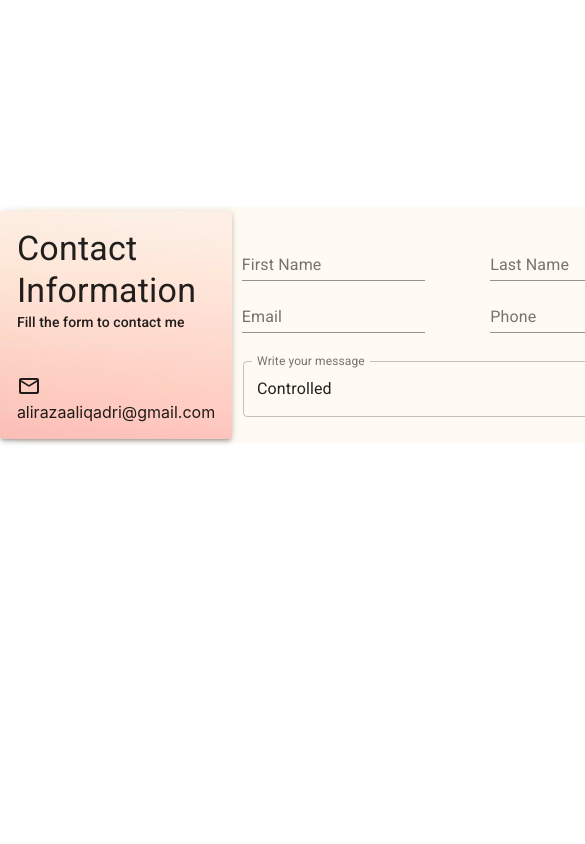
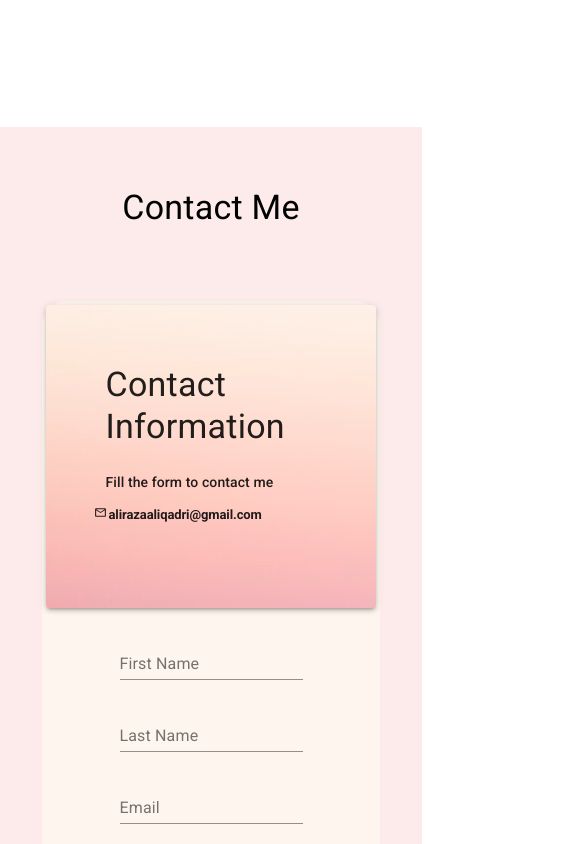
Before and after one commit to alirazaaliqadri/Portfolio, a React (Create React App) app: page /Contact in a window 390 px wide. Shown: the top 844 px of the page, 585 px wide, since content can reach past the window. Built offline with nearby package versions, Linux system fonts and the light colour scheme.

Commit message:
UI fixes

```diff
--- a/src/Components/Components.css
+++ b/src/Components/Components.css
@@ -1,38 +1,90 @@
 .home {
     /* background-image: url("https://wallpaperaccess.com/full/237709.jpg"); */
     background-color: rgba(88, 86, 83, 0.698) !important;
-
     background-image: linear-gradient(to bottom, rgba(228, 226, 224, 0.73), rgba(68, 65, 65, 0.842)), url("Images/BackgroundImage.png");
     min-height: 85vh;
     /* padding:10vh, */
 }
 
-@media screen and (max-width: 768px) {
-
+@media screen and (max-width: 768px) and (max-height:1000px) {
     .home {
         background-image: linear-gradient(to bottom, rgba(228, 226, 224, 0.73), rgba(68, 65, 65, 0.842)), url("Images/BackgroundImage.png");
         /* background-color: rgba(228, 226, 224, 0.822) !important; */
     }
     .homePaper {
-        min-width: 10px;
-        position: relative;
-        max-width: 40vh;
+        position: absolute;
+        max-width: 0vh;
     }
     .homeProjectBtn {
         left: 15%;
     }
+    .contactDiv1 {
+        min-width: 25vh;
+        margin-left: 0.5vh !important;
+        padding: 7vh !important;
+    }
+    .contactContainer {
+        max-width: 40vh;
+        min-height: 115vh !important;
+        background-color: transparent;
+        display: flex;
+        margin-left: -100vh;
+    }
+    .contactMainDiv {
+        max-width: 50vh;
+        background-color: transparent;
+    }
+    .messageField {
+        margin-left: -8vh !important;
+        max-width: 30vh;
+    }
+    .submitBtn {
+        /* position: absolute !important; */
+       float:left !important;
+       margin-left: 15vh !important;
+    }
 }
-.contactContainer{
-    background-color:rgba(255, 249, 239, 0.801);
-    width:100vh;
+
+.contactMainDiv {
+    margin-top: 15vh;
+    background-color: rgb(253, 234, 234);
+    min-height: 75vh;
+    width: 110vh;
+    margin-left: auto;
+    margin-right: auto;
+    display: block;
+}
+
+.contactContainer {
+    background-color: rgba(255, 249, 239, 0.801);
+    /* width:90vh;     */
     border-radius: 25px;
+    min-height: 22vh;
+    height: 33vh;
+    width: 98vh;
+    margin-top: 10vh;
+    margin-left: auto;
+    margin-right: auto;
+    display: block;
+    /* padding-inline: 5vh; */
 }
-.contactDiv1{
-    /* min-height: 80vh; */
-    /* width: 100vh; */
-    padding-inline:2vh;
-    padding:2vh;
-    float: left;
+
+.contactDiv1 {
+    min-height: 22vh;
+    width: 18vh;
+    margin-top: -1vh;
+    padding: 5vh;
     background-image: url("./Images/Wallpaperi.jpeg");
     text-align: left;
 }
+
+.messageField {
+    left: 5vh;
+    width: 65vh;
+}
+
+.submitBtn {
+    /* position: relative; */
+    /* margin-left: 60vh !important; */
+    float: right;
+}
--- a/src/Components/Contact.js
+++ b/src/Components/Contact.js
@@ -1,5 +1,6 @@
-import { Grid, Paper, TextField, Typography } from '@material-ui/core'
-import { MailOutlineRounded } from '@material-ui/icons';
+import { Button, Grid, Paper, TextField, Typography } from '@material-ui/core'
+import MailOutlineTwoTone from '@material-ui/icons/MailOutlineTwoTone';
+
 import React from 'react'
 import "./Components.css";
 export default function Contact() {
@@ -9,70 +10,66 @@ export default function Contact() {
         setValue(event.target.value);
     };
     return (
-        <div className="container-fluid contactContainer" style={{ marginTop: "25vh", marginLeft: "auto", marginRight: "auto", display: "block",  }} >
+        <div className="contactMainDiv">
+            <br />
+            <br />
+            <br />
+            <Typography variant="h4" component="h4">Contact Me</Typography>
 
+            <div className="container-fluid contactContainer" >
                 <Grid
-                container spacing={1}
-                direction="row"
-                justifyContent="flex-start"
-                alignItems="center">
-                <Grid item xs={3}>
-                    <Paper elevation={3} className="container-fluid contactDiv1">
-                        <Grid direction="column"
-                            justifyContent="left"
-                            alignItems="flex-start">
-                            <Grid item xs={12}>
+                    container spacing={3}>
+                    <Grid item xs={12} sm={3}>
+                        <Paper elevation={3} className="container contactDiv1">
+                            <Grid container spacing={3}>
+                                <Grid item item xs={12} sm={12}>
                                     <Typography variant="h4" component="h4">Contact Information</Typography>
                                 </Grid>
-                            <Grid item xs={12}>
+                                <Grid item item xs={12} sm={12}>
                                     <Typography variant="subtitle2">
                                         Fill the form to contact me
                                     </Typography>
                                 </Grid>
-                            <br />
-                            <br />
-                            <MailOutlineRounded size="sm" />alirazaaliqadri@gmail.com
+                                <Typography variant="body2" component="h4" variant="h2" style={{ fontSize: 'small', fontWeight: "bold" }}>
+                                    <MailOutlineTwoTone style={{ fontSize: 'small', marginRight: '2px' }} />
+                                    {'alirazaaliqadri@gmail.com'}</Typography>
                             </Grid>
                         </Paper>
                     </Grid>
-                <Grid item xs={7}>
 
+                    <Grid item xs={12} sm={8} >
                         <form name="contact" method="post" netlify-data="true" autoComplete="off">
-                        <Grid
-                            direction="row"
-                            container spacing={1}>
-                            <Grid item xs>
+                            <Grid container spacing={3}>
+                                <Grid item xs={12} sm={6}>
                                     <TextField label="First Name" type="name" color="primary" id="filled-required" />
                                 </Grid>
-                            <Grid item xs>
+                                <Grid item xs={12} sm={6}>
                                     <TextField label="Last Name" color="primary" type="name" id="filled-required" />
                                 </Grid>
-                        </Grid>
-                        <Grid
-                            direction="row"
-                            container spacing={1}>
-                            <Grid item xs>
+                                <Grid item xs={12} sm={6}>
                                     <TextField type="email" label="Email" id="filled-required" />
                                 </Grid>
-                            <Grid item xs>
+                                <Grid item xs={12} sm={6}>
                                     <TextField label="Phone" type="tel" id="filled-required" />
                                 </Grid>
-                            <Grid item xs={12} float="left">
-                                <br />
+                                <Grid item xs={12} sm={6}>
                                     <TextField id="outlined-multiline-flexible"
+                                        className="messageField"
                                         label="Multiline"
                                         multiline
                                         maxRows={4}
-                                    style={{ marginLeft: "30px", width: "60vh" }}
-                                    value={value}
                                         onChange={handleChange}
                                         variant="outlined" type="text" label="Write your message" />
                                 </Grid>
                             </Grid>
+                            <br />
+                            <br />
+                            <Button onClick="submit" color="default" variant="contained" name="submit" className="submitBtn" fontSize="small">Submit</Button>
                         </form>
 
                     </Grid>
                 </Grid>
+            </div >
         </div>
     )
 }
```
Lines whose indentation alone changed are shown as unchanged.
